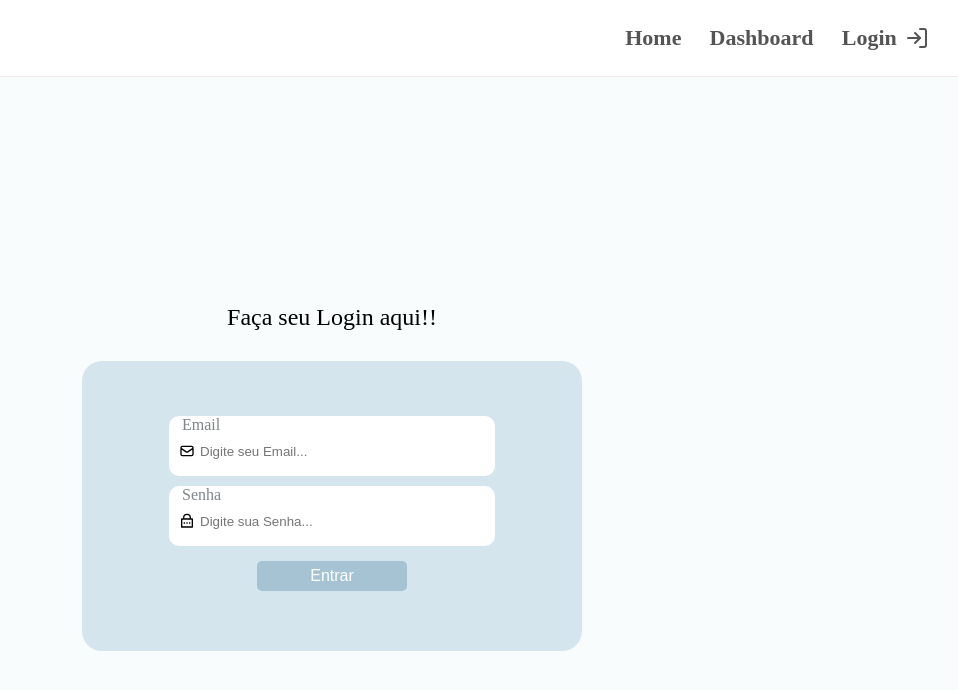
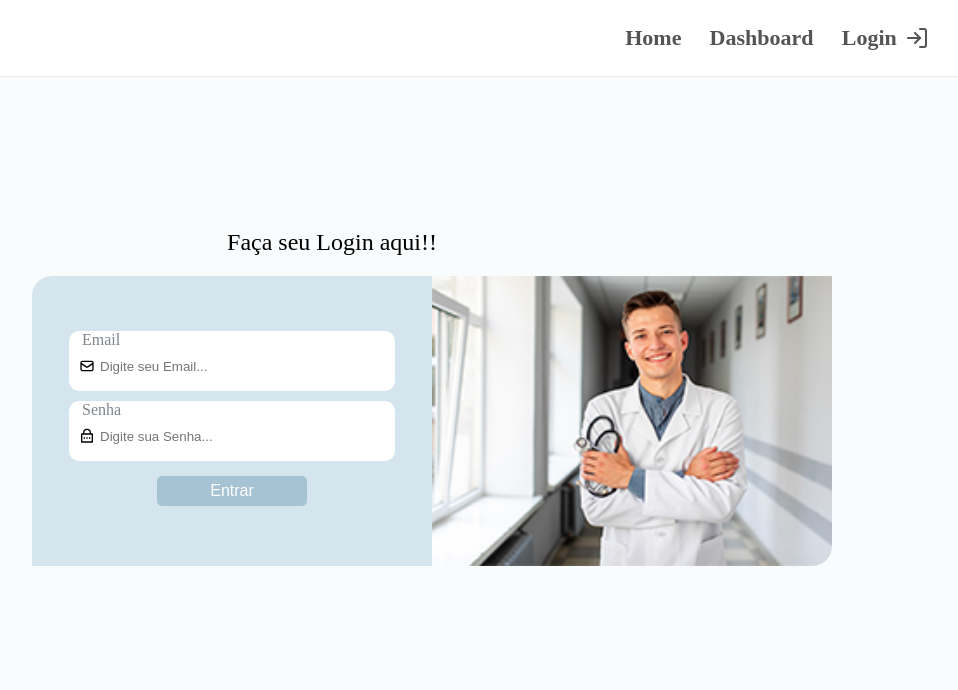
Before and after one commit to MiqueiasCS/front-conecta-teste, a React (Create React App) app: page /login in a window 1280 px wide. Shown: the top 690 px of the page, without its empty margins (308-1266 px from the left). Built offline with nearby package versions, Linux system fonts and the light colour scheme; no server answers.

Commit message:
feat: adding extra features on login

```diff
--- a/src/pages/login/index.jsx
+++ b/src/pages/login/index.jsx
@@ -36,6 +36,7 @@ export const Login = () => {
         <p>Faça seu Login aqui!!</p>
       </div>
 
+      <div className="form-entry">
         <form onSubmit={handleSubmit(handleLogin)}>
           <div className="input">
             <div className="input-field">
@@ -81,6 +82,9 @@ export const Login = () => {
           </div>
           <button type="submit">Entrar</button>
         </form>
+
+        <div className="image-bg"></div>
+      </div>
     </Container>
   );
 };
--- a/src/pages/login/styles.js
+++ b/src/pages/login/styles.js
@@ -1,7 +1,17 @@
-import styled from "styled-components";
+import styled, { keyframes } from "styled-components";
+import image from "../../assets/news02.png";
+
+const EntryRight = keyframes`
+  from {
+    transform: translateX(100px);
+  }
+  to {
+    transform: translateX(0);
+  }
+`;
 
 export const Container = styled.div`
-  height: 100vh;
+  height: 80vh;
   display: flex;
   flex-direction: column;
   justify-content: center;
@@ -14,6 +24,7 @@ export const Container = styled.div`
     }
   }
 
+  .form-entry {
     > form {
       background-color: #d5e5ee;
       width: 300px;
@@ -34,6 +45,7 @@ export const Container = styled.div`
         height: 30px;
         border-radius: 5px;
         margin: 10px 0;
+      }
     }
   }
 
@@ -76,12 +88,17 @@ export const Container = styled.div`
     padding-right: 8px;
   }
 
+  .image-bg {
+    display: none;
+  }
+
   @media (min-width: 768px) {
+    .form-entry {
       > form {
         width: 500px;
         height: 290px;
       }
-
+    }
     .input-field {
       > div {
         input {
@@ -90,4 +107,40 @@ export const Container = styled.div`
       }
     }
   }
+
+  @media (min-width: 1024px) {
+    .form-entry {
+      margin-top: 20px;
+      display: flex;
+      justify-content: center;
+      align-items: center;
+
+      animation: ${EntryRight} 2s;
+
+      > form {
+        width: 400px;
+        height: 290px;
+        margin: 0;
+
+        border-radius: 20px 0 0 0;
+      }
+    }
+    .input-field {
+      > div {
+        input {
+          width: 300px;
+        }
+      }
+    }
+
+    .image-bg {
+      display: block;
+      background-image: url(${image});
+      height: 290px;
+      width: 400px;
+      background-repeat: no-repeat;
+      background-size: cover;
+      border-radius: 0 0 20px 0;
+    }
+  }
 `;
```
Also changed, not shown: src/assets/news02.png (added). Lines whose indentation alone changed are shown as unchanged.
